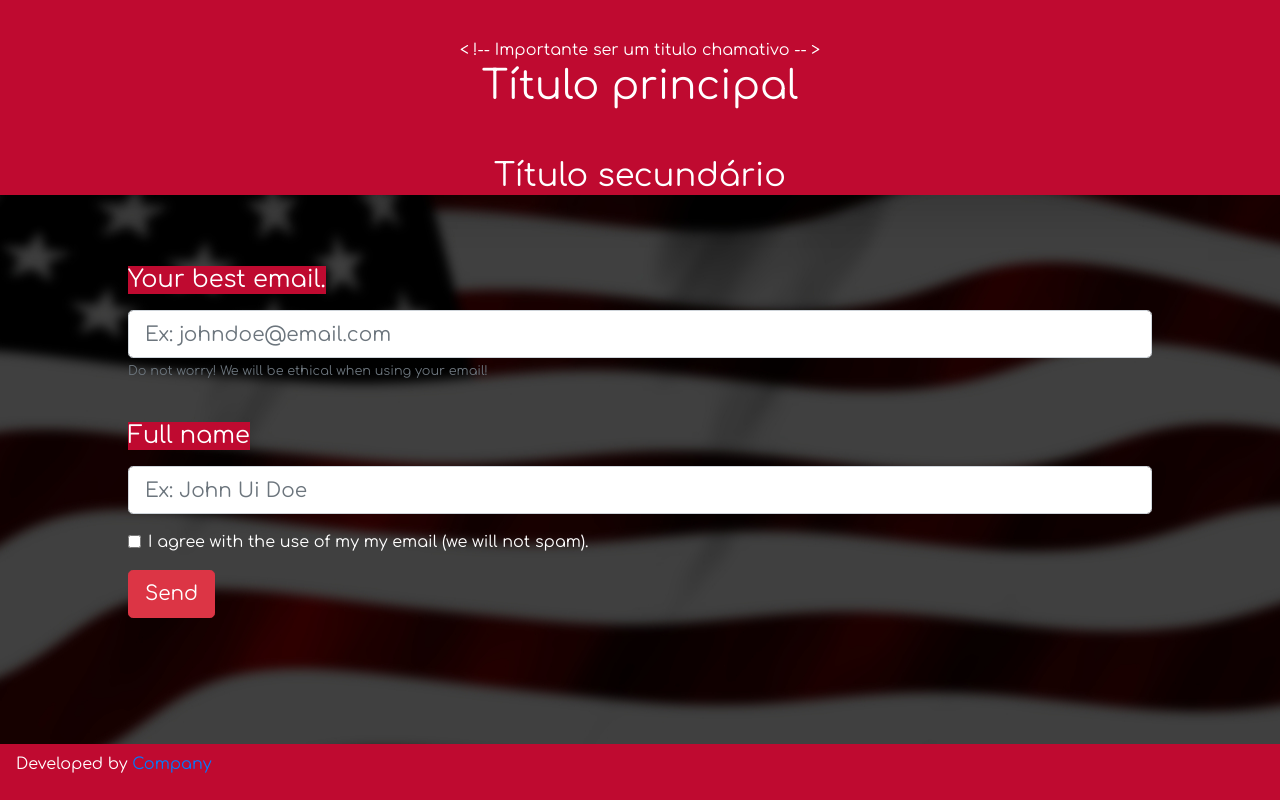
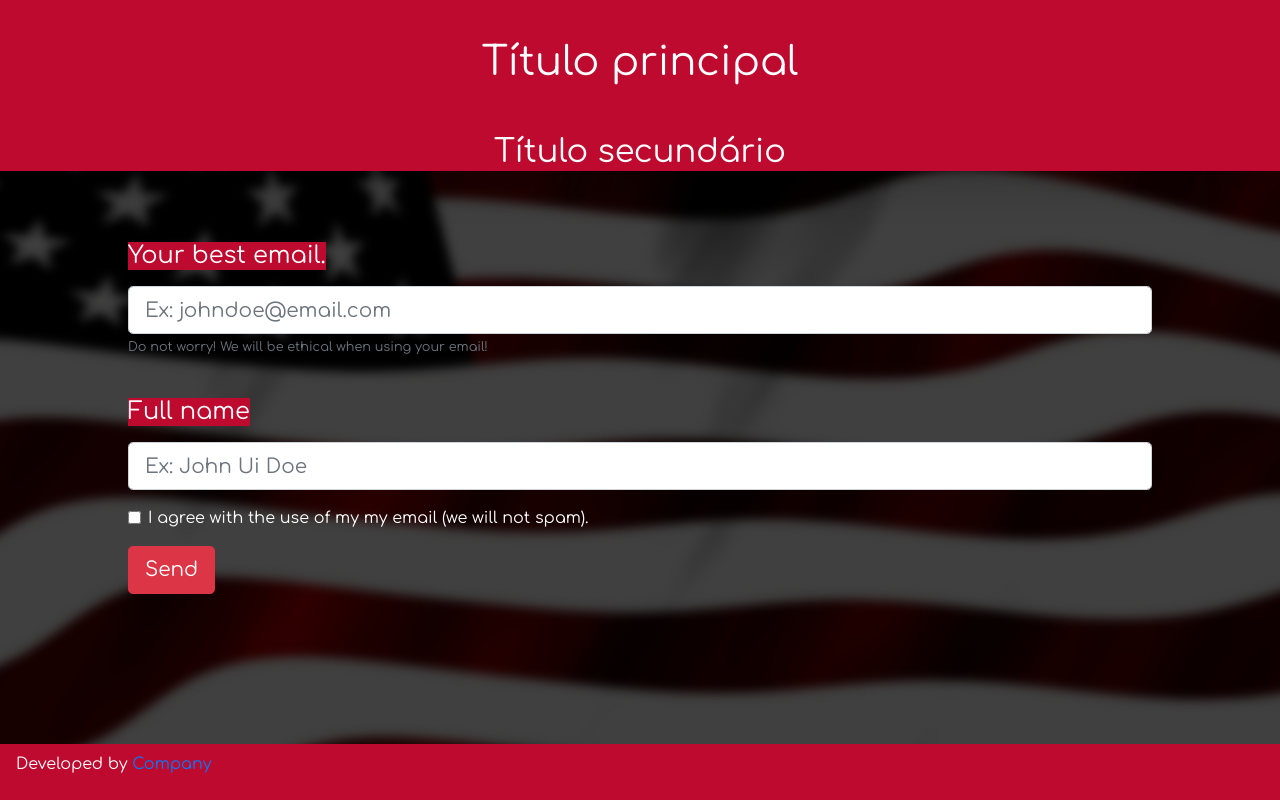
Before and after one commit to SamuelTessaro/simple-save-email-page, a plain HTML site: page index.html in a window 1280 px wide. Drawn offline with nearby package versions, Linux system fonts and the light colour scheme.

Commit message:
Remoção do comentário

```diff
--- a/index.html
+++ b/index.html
@@ -19,7 +19,6 @@
 <body class="fadeIn">
 
     <div class="titles text-center shadow-lg">
-        < !-- Importante ser um titulo chamativo -- >
         <h1>Título principal</h1>
         <h2>Título secundário</h2>
     </div>
```
